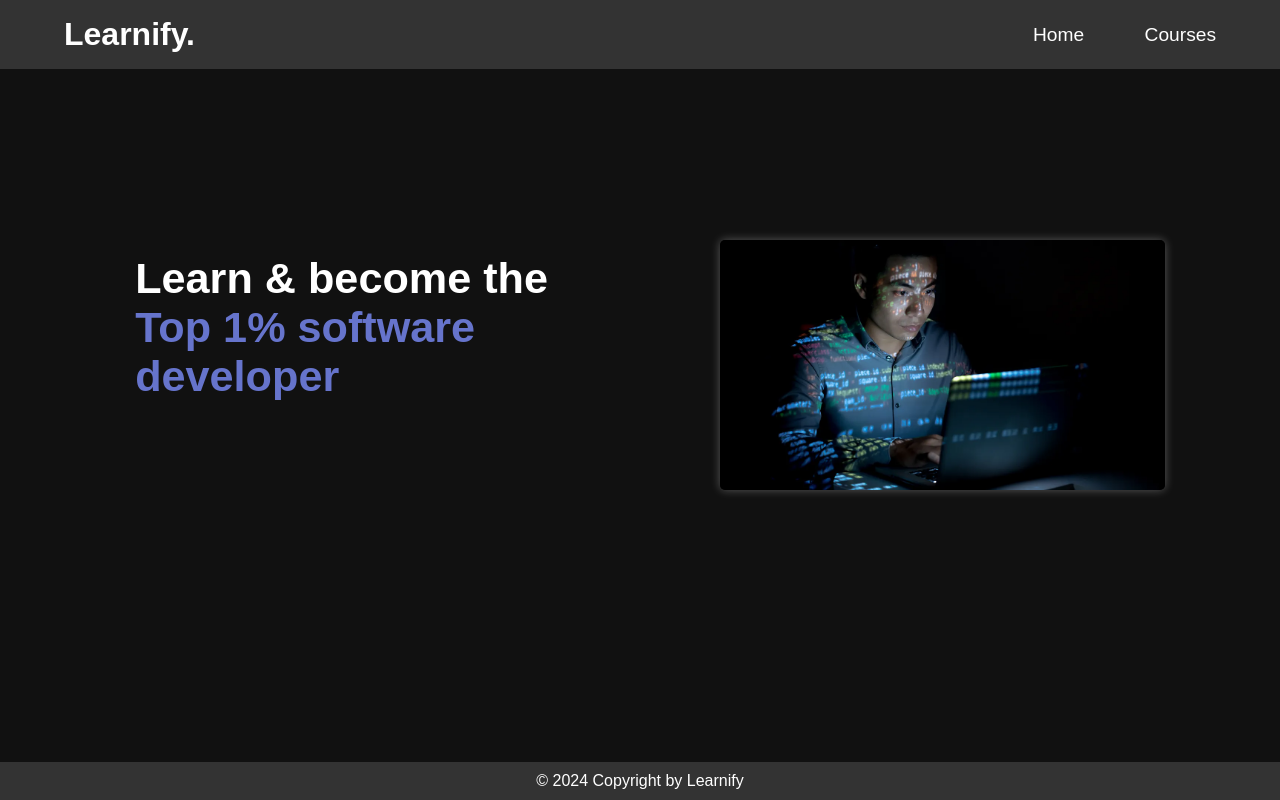
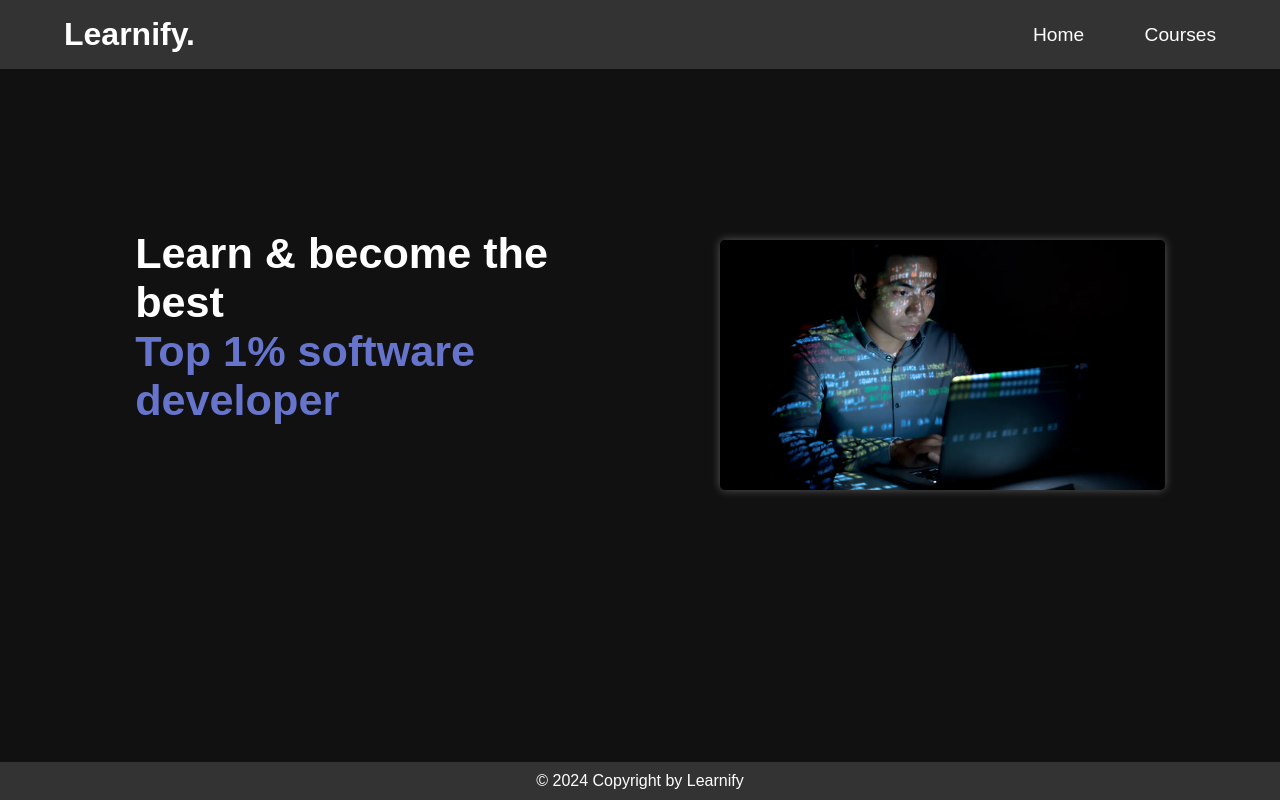
Before and after one commit to debabrata99/Learnify, a plain HTML site: page index.html in a window 1280 px wide. Shown: the top 800 px of the page. Drawn offline with Linux system fonts and the light colour scheme.

Commit message:
2nd commit

```diff
--- a/index.html
+++ b/index.html
@@ -21,7 +21,7 @@
         <main>
             <div class="home-content">
                 <div class="text-container">
-                    <h1>Learn & become the </h1>
+                    <h1>Learn & become the best </h1>
                     <h2 class="software">Top 1% software</h2>
                     <h2 class="software"> developer</h2>
                 </div>
```
